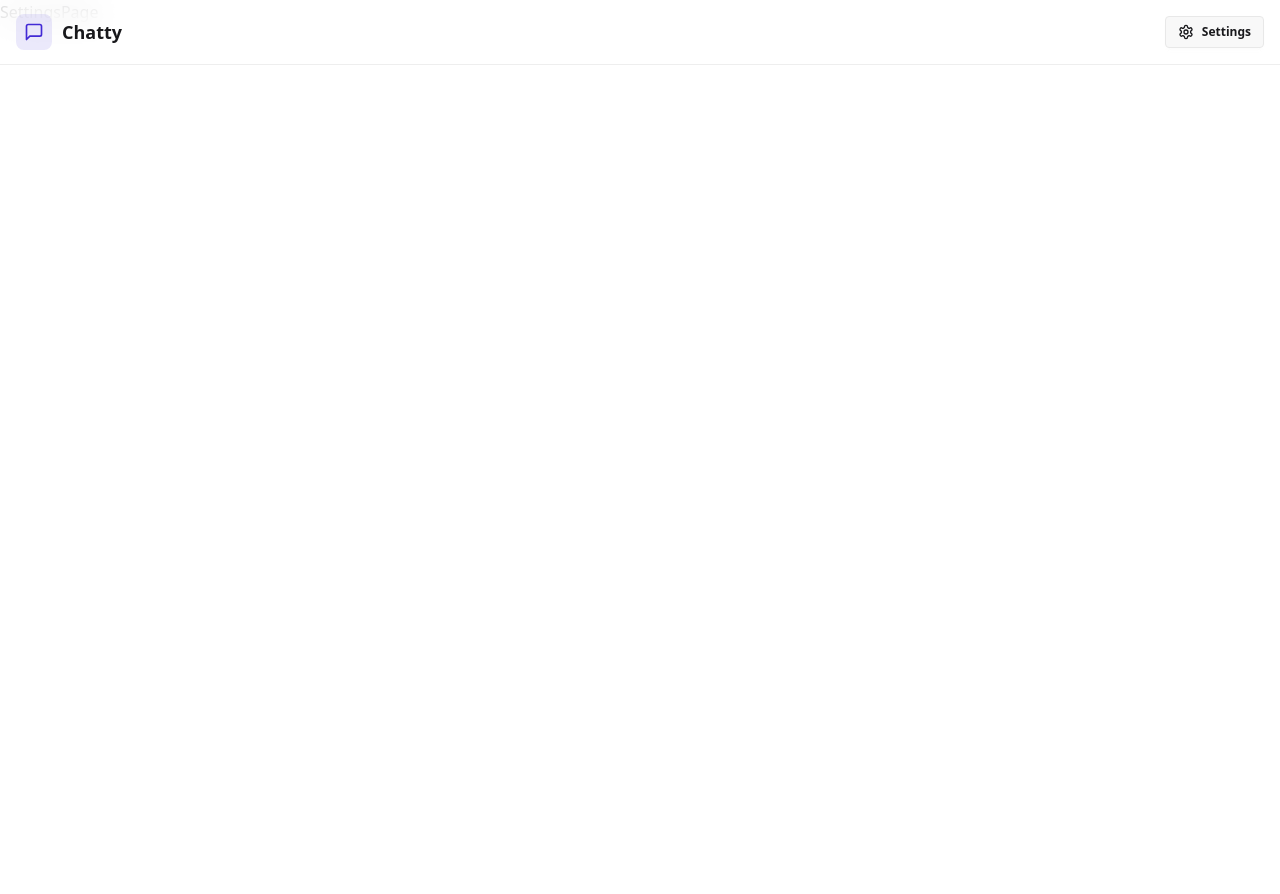
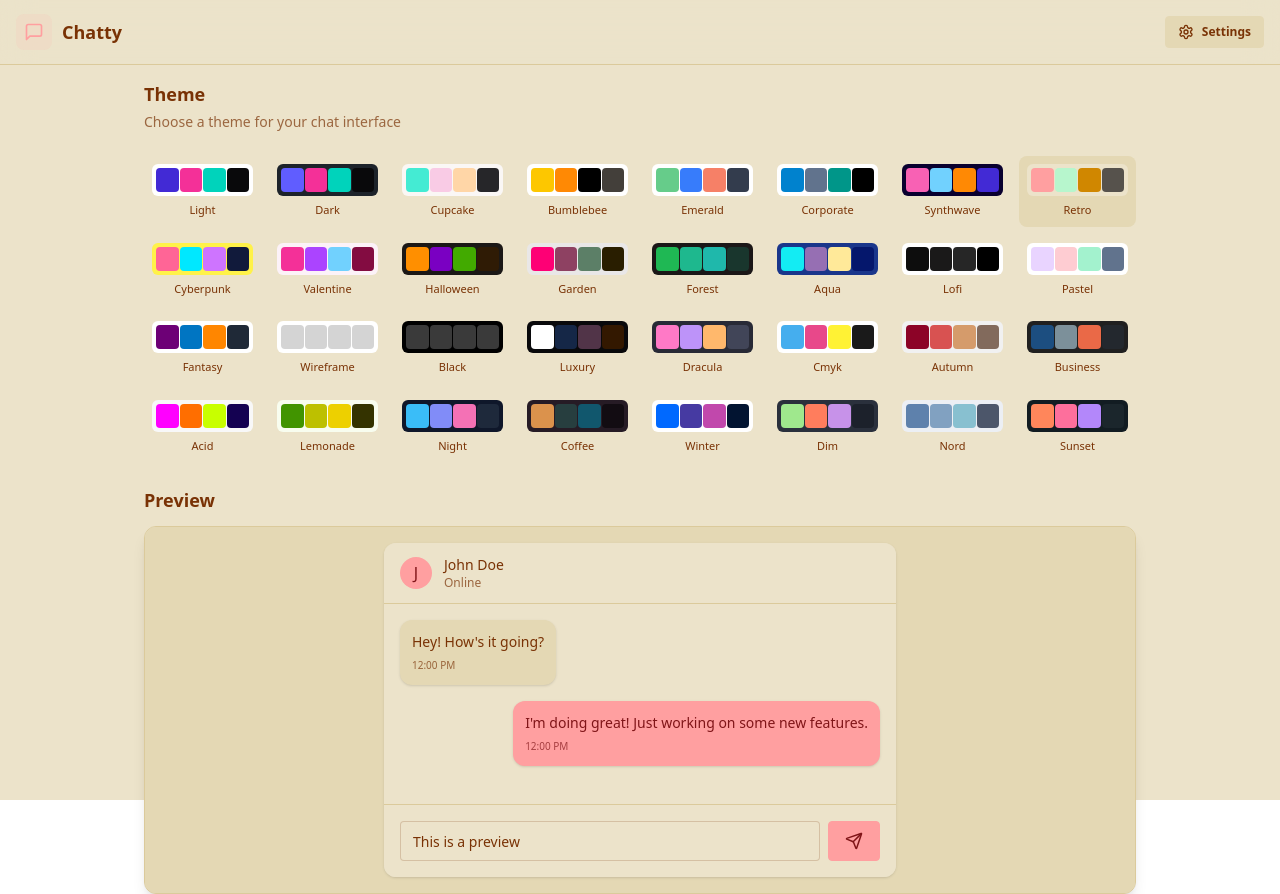
Before and after one commit to Vivek08v/chatApp, a React (Vite) app in the folder frontend/: page /setting in a window 1280 px wide. Before the commit the page ends 800 px from the top, so only its background shows below. Built offline with nearby package versions, Linux system fonts and the light colour scheme; no server answers.

Commit message:
daisyui themes setup and settings page

```diff
--- a/frontend/src/App.jsx
+++ b/frontend/src/App.jsx
@@ -11,8 +11,10 @@
 import { useAuthStore } from './store/useAuthStore'
 import { Loader } from 'lucide-react'
 import { Toaster } from 'react-hot-toast'
+import { useThemeStore } from './store/useThemeStore'
 function App() {
   const {authUser, checkAuth, isCheckingAuth} = useAuthStore();
+  const {theme} = useThemeStore();
 
   useEffect(()=>{
     checkAuth();
@@ -28,8 +30,7 @@
     )
   }
   return (
-      <div>
-
+      <div data-theme={theme}>
         <Navbar />
 
         <Routes>
@@ -40,7 +41,6 @@
           <Route path="/profile" element={authUser ? <ProfilePage/> : <Navigate to="/login" />} />
         </Routes>
 
-
         <Toaster />
       </div>
   )
--- /dev/null
+++ b/frontend/src/constants/index.js
@@ -0,0 +1,34 @@
+export const THEMES = [
+  "light",
+  "dark",
+  "cupcake",
+  "bumblebee",
+  "emerald",
+  "corporate",
+  "synthwave",
+  "retro",
+  "cyberpunk",
+  "valentine",
+  "halloween",
+  "garden",
+  "forest",
+  "aqua",
+  "lofi",
+  "pastel",
+  "fantasy",
+  "wireframe",
+  "black",
+  "luxury",
+  "dracula",
+  "cmyk",
+  "autumn",
+  "business",
+  "acid",
+  "lemonade",
+  "night",
+  "coffee",
+  "winter",
+  "dim",
+  "nord",
+  "sunset",
+];
--- a/frontend/src/index.css
+++ b/frontend/src/index.css
@@ -1,5 +1,39 @@
 @import "tailwindcss";
-@plugin "daisyui";
+@plugin "daisyui" {
+  themes:
+    "light",
+    "dark",
+    "cupcake",
+    "bumblebee",
+    "emerald",
+    "corporate",
+    "synthwave",
+    "retro",
+    "cyberpunk",
+    "valentine",
+    "halloween",
+    "garden",
+    "forest",
+    "aqua",
+    "lofi",
+    "pastel",
+    "fantasy",
+    "wireframe",
+    "black",
+    "luxury",
+    "dracula",
+    "cmyk",
+    "autumn",
+    "business",
+    "acid",
+    "lemonade",
+    "night",
+    "coffee",
+    "winter",
+    "dim",
+    "nord",
+    "sunset";
+}
 
 /* :root {
   font-family: system-ui, Avenir, Helvetica, Arial, sans-serif;
--- a/frontend/src/pages/SettingsPage.jsx
+++ b/frontend/src/pages/SettingsPage.jsx
@@ -1,9 +1,116 @@
-import React from 'react'
+import { THEMES } from "../constants";
+import { useThemeStore } from "../store/useThemeStore.js";
+import { Send } from "lucide-react";
+
+const PREVIEW_MESSAGES = [
+  { id: 1, content: "Hey! How's it going?", isSent: false },
+  { id: 2, content: "I'm doing great! Just working on some new features.", isSent: true },
+];
 
 const SettingsPage = () => {
+  const { theme, setTheme } = useThemeStore();
+
   return (
-    <div>SettingsPage</div>
-  )
-}
+    <div className="h-screen container mx-auto px-4 pt-20 max-w-5xl">
+      <div className="space-y-6">
+        <div className="flex flex-col gap-1">
+          <h2 className="text-lg font-semibold">Theme</h2>
+          <p className="text-sm text-base-content/70">Choose a theme for your chat interface</p>
+        </div>
 
-export default SettingsPage
+        <div className="grid grid-cols-4 sm:grid-cols-6 md:grid-cols-8 gap-2">
+          {THEMES.map((t) => (
+            <button
+              key={t}
+              className={`
+                group flex flex-col items-center gap-1.5 p-2 rounded-lg transition-colors
+                ${theme === t ? "bg-base-200" : "hover:bg-base-200/50"}
+              `}
+              onClick={() => setTheme(t)}
+            >
+              <div className="relative h-8 w-full rounded-md overflow-hidden" data-theme={t}>
+                <div className="absolute inset-0 grid grid-cols-4 gap-px p-1">
+                  <div className="rounded bg-primary"></div>
+                  <div className="rounded bg-secondary"></div>
+                  <div className="rounded bg-accent"></div>
+                  <div className="rounded bg-neutral"></div>
+                </div>
+              </div>
+              <span className="text-[11px] font-medium truncate w-full text-center">
+                {t.charAt(0).toUpperCase() + t.slice(1)}
+              </span>
+            </button>
+          ))}
+        </div>
+
+        {/* Preview Section */}
+        <h3 className="text-lg font-semibold mb-3">Preview</h3>
+        <div className="rounded-xl border border-base-300 overflow-hidden bg-base-100 shadow-lg">
+          <div className="p-4 bg-base-200">
+            <div className="max-w-lg mx-auto">
+              {/* Mock Chat UI */}
+              <div className="bg-base-100 rounded-xl shadow-sm overflow-hidden">
+                {/* Chat Header */}
+                <div className="px-4 py-3 border-b border-base-300 bg-base-100">
+                  <div className="flex items-center gap-3">
+                    <div className="w-8 h-8 rounded-full bg-primary flex items-center justify-center text-primary-content font-medium">
+                      J
+                    </div>
+                    <div>
+                      <h3 className="font-medium text-sm">John Doe</h3>
+                      <p className="text-xs text-base-content/70">Online</p>
+                    </div>
+                  </div>
+                </div>
+
+                {/* Chat Messages */}
+                <div className="p-4 space-y-4 min-h-[200px] max-h-[200px] overflow-y-auto bg-base-100">
+                  {PREVIEW_MESSAGES.map((message) => (
+                    <div
+                      key={message.id}
+                      className={`flex ${message.isSent ? "justify-end" : "justify-start"}`}
+                    >
+                      <div
+                        className={`
+                          max-w-[80%] rounded-xl p-3 shadow-sm
+                          ${message.isSent ? "bg-primary text-primary-content" : "bg-base-200"}
+                        `}
+                      >
+                        <p className="text-sm">{message.content}</p>
+                        <p
+                          className={`
+                            text-[10px] mt-1.5
+                            ${message.isSent ? "text-primary-content/70" : "text-base-content/70"}
+                          `}
+                        >
+                          12:00 PM
+                        </p>
+                      </div>
+                    </div>
+                  ))}
+                </div>
+
+                {/* Chat Input */}
+                <div className="p-4 border-t border-base-300 bg-base-100">
+                  <div className="flex gap-2">
+                    <input
+                      type="text"
+                      className="input input-bordered flex-1 text-sm h-10"
+                      placeholder="Type a message..."
+                      value="This is a preview"
+                      readOnly
+                    />
+                    <button className="btn btn-primary h-10 min-h-0">
+                      <Send size={18} />
+                    </button>
+                  </div>
+                </div>
+              </div>
+            </div>
+          </div>
+        </div>
+      </div>
+    </div>
+  );
+};
+export default SettingsPage;
--- /dev/null
+++ b/frontend/src/store/useThemeStore.js
@@ -0,0 +1,9 @@
+import { create } from "zustand";
+
+export const useThemeStore = create((set) => ({
+    theme: localStorage.getItem("chat-theme") || "retro",
+    setTheme: ((theme) => {
+        localStorage.setItem("chat-theme", theme);
+        set({theme})
+    })
+}))
```
